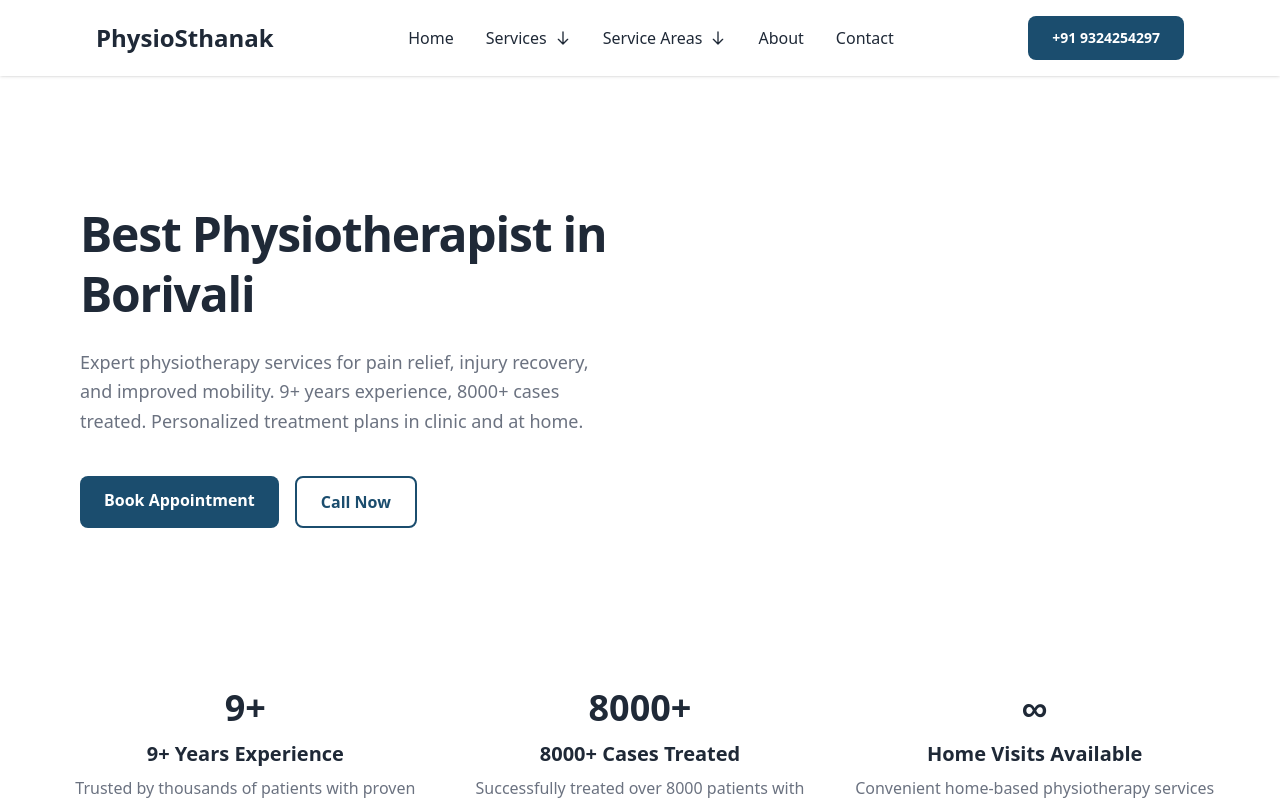
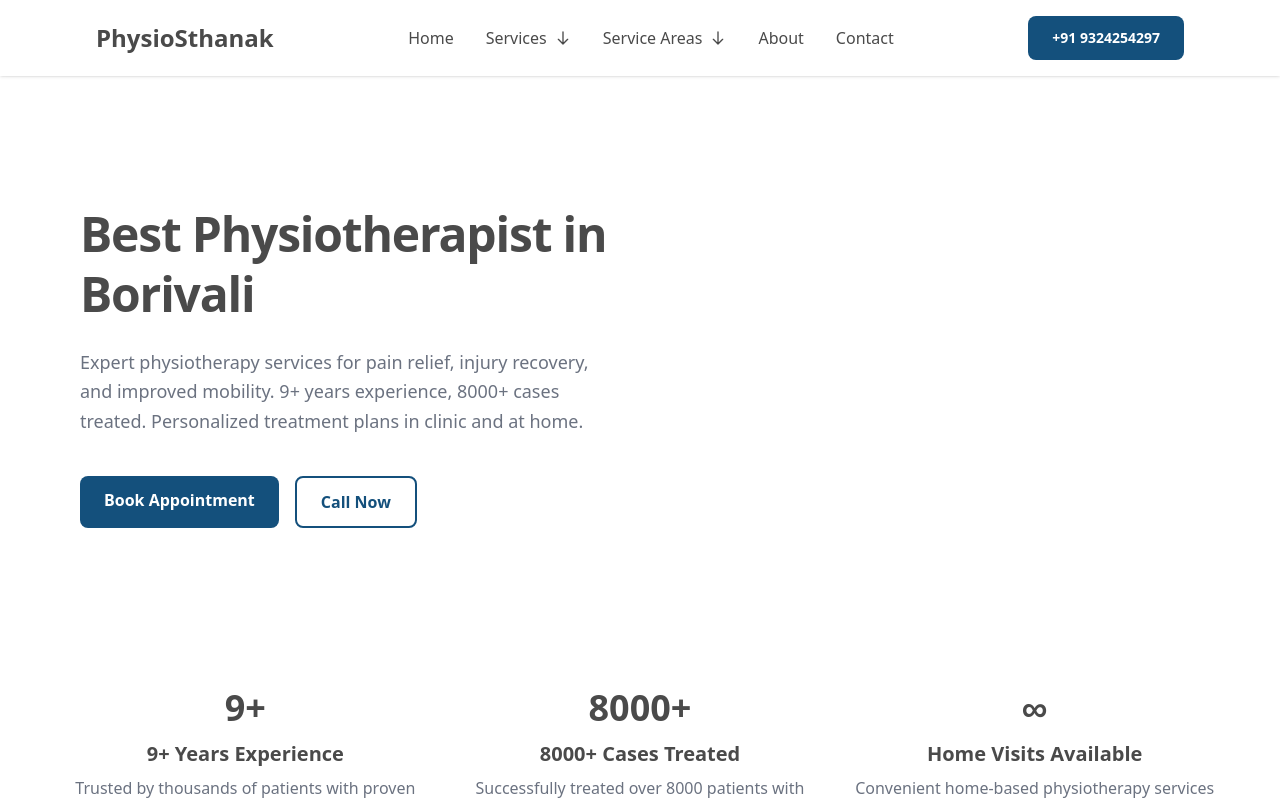
Before and after one commit to KaranSangoi/physiosthanak, a Next.js app: page / in a window 1280 px wide. Shown: the top 800 px of the page. Built offline with nearby package versions, Linux system fonts and the light colour scheme.

Commit message:
Update brand colors to match official palette
Main: #14507c (deep blue), #e8899c (pink)
Accents: #f4d35e, #ffb367, #6ed3cf, #24aa90, #9f74c1
Neutrals: #f4f4f4, #4a4a4a

```diff
--- a/src/app/globals.css
+++ b/src/app/globals.css
@@ -2,13 +2,24 @@
 
 /* CSS Custom Properties for Brand Colors */
 :root {
-  --primary: #1B4D6E;
-  --primary-dark: #143a54;
-  --accent: #E8919A;
-  --text-dark: #1f2937;
+  /* Main Colors */
+  --primary: #14507c;
+  --primary-dark: #0e3a5a;
+  --primary-light: #1a6699;
+  --accent-pink: #e8899c;
+
+  /* Accent Colors */
+  --accent-yellow: #f4d35e;
+  --accent-orange: #ffb367;
+  --accent-teal: #6ed3cf;
+  --accent-green: #24aa90;
+  --accent-purple: #9f74c1;
+
+  /* Neutral Colors */
+  --text-dark: #4a4a4a;
   --text-light: #6b7280;
-  --bg-light: #f9fafb;
-  --bg-lighter: #f3f4f6;
+  --bg-light: #f4f4f4;
+  --bg-lighter: #f9f9f9;
   --border-light: #e5e7eb;
   --white: #ffffff;
 }
--- a/src/app/layout.tsx
+++ b/src/app/layout.tsx
@@ -73,7 +73,7 @@
       <head>
         <meta name="mobile-web-app-capable" content="yes" />
         <meta name="apple-mobile-web-app-capable" content="yes" />
-        <meta name="theme-color" content="#1B4D6E" />
+        <meta name="theme-color" content="#14507c" />
       </head>
       <body className="font-sans antialiased">
         <Header />
```
